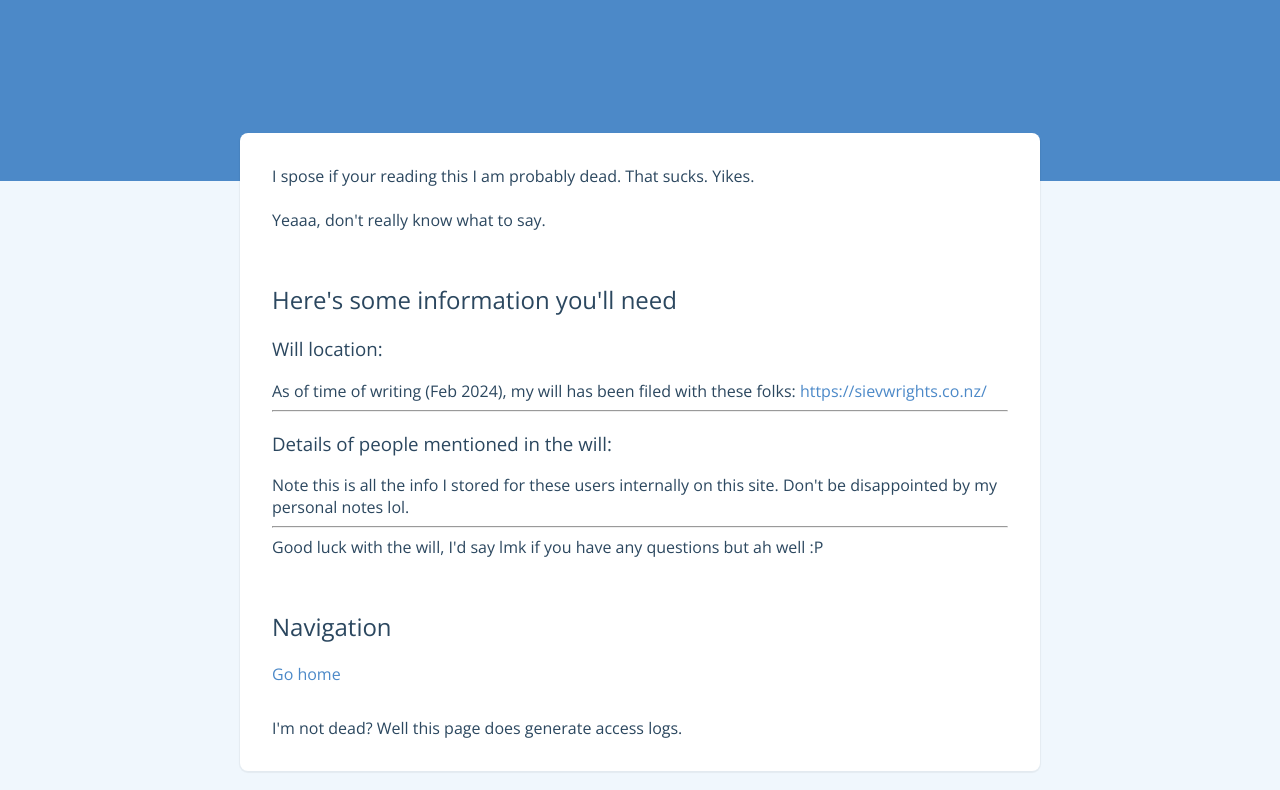
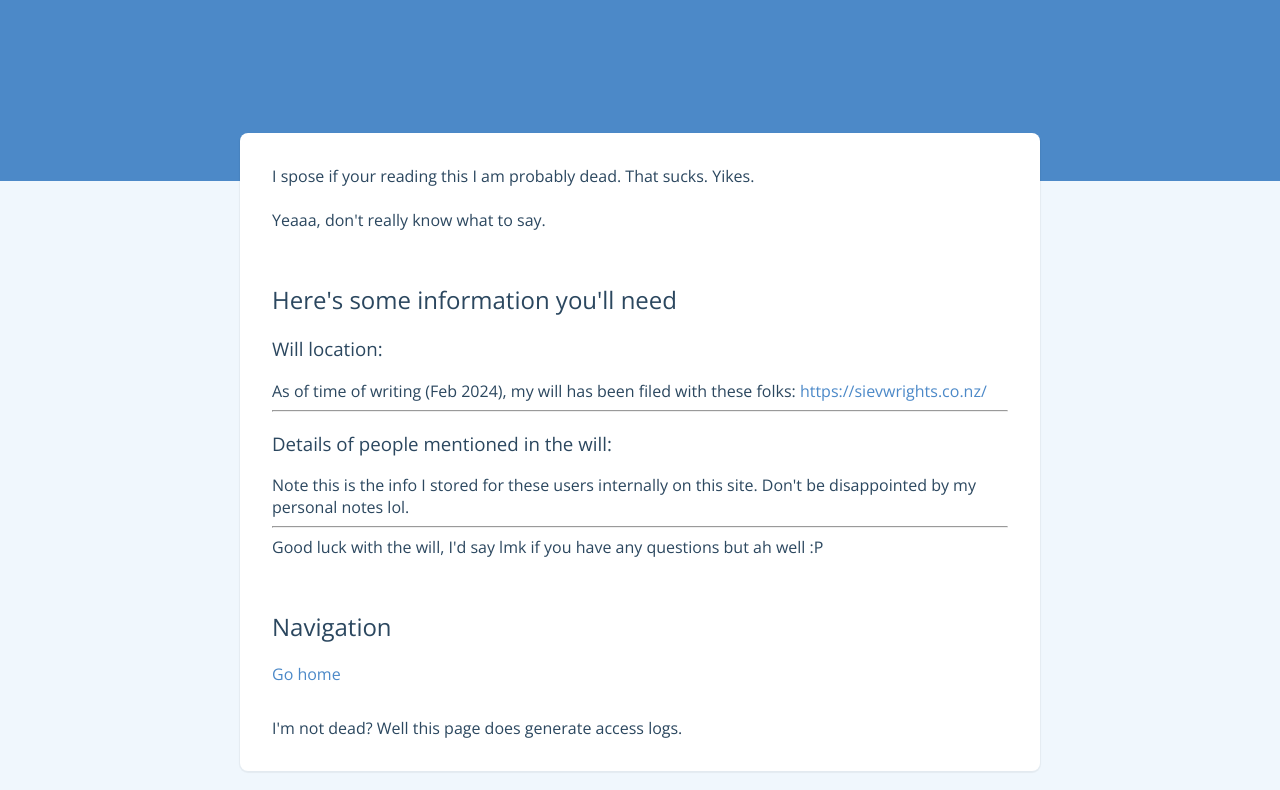
Before and after one commit to Skelmis/data.skelmis.co.nz, a Python web app: template home/templates/dead.jinja in a window 1280 px wide. Shown: the top 790 px of the page. Run offline with Jinja, Linux system fonts and the light colour scheme; the template is opened without the code that fills it, so the values that code supplies are empty.

```diff
--- a/home/templates/dead.jinja
+++ b/home/templates/dead.jinja
@@ -18,7 +18,7 @@
 
             <hr>
             <h3>Details of people mentioned in the will:</h3>
-            Note this is all the info I stored for these users internally on this site.
+            Note this is the info I stored for these users internally on this site.
             Don't be disappointed by my personal notes lol.
             {% for person in people %}
                 <ul>
```
